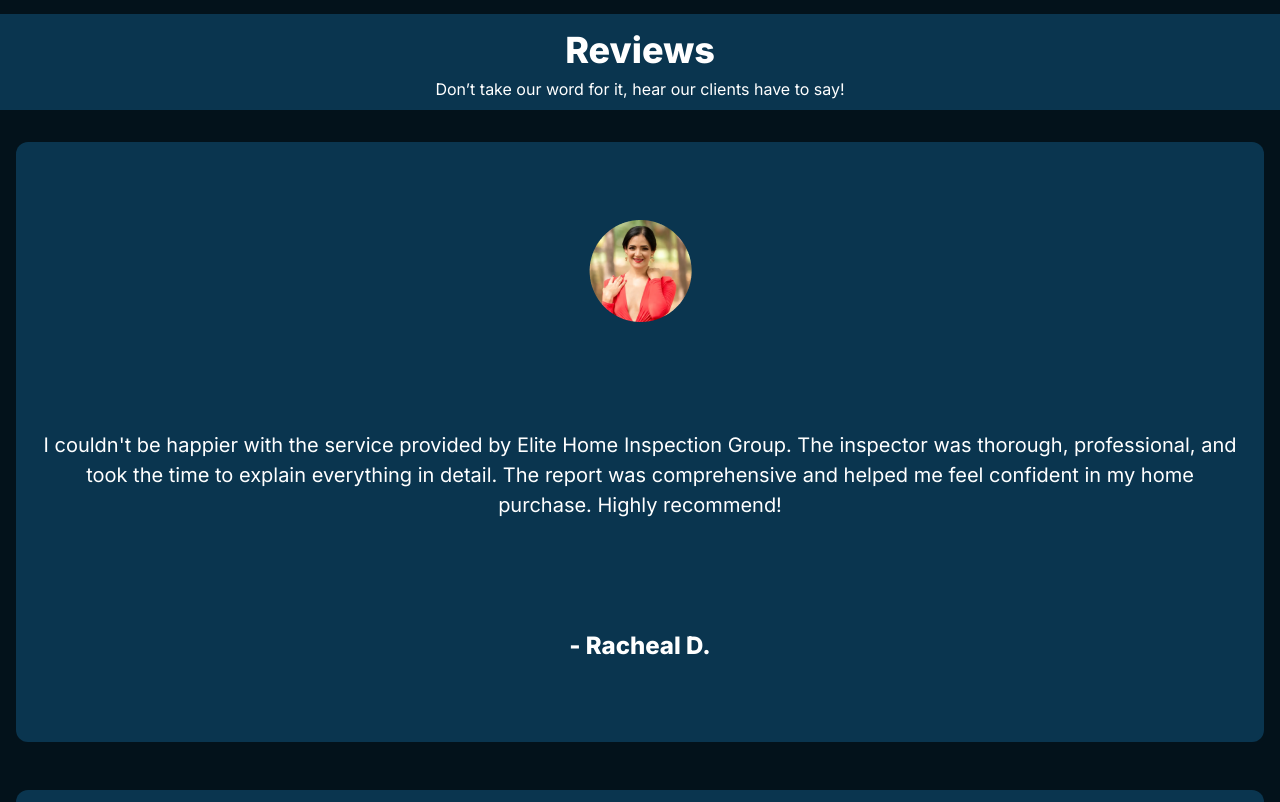
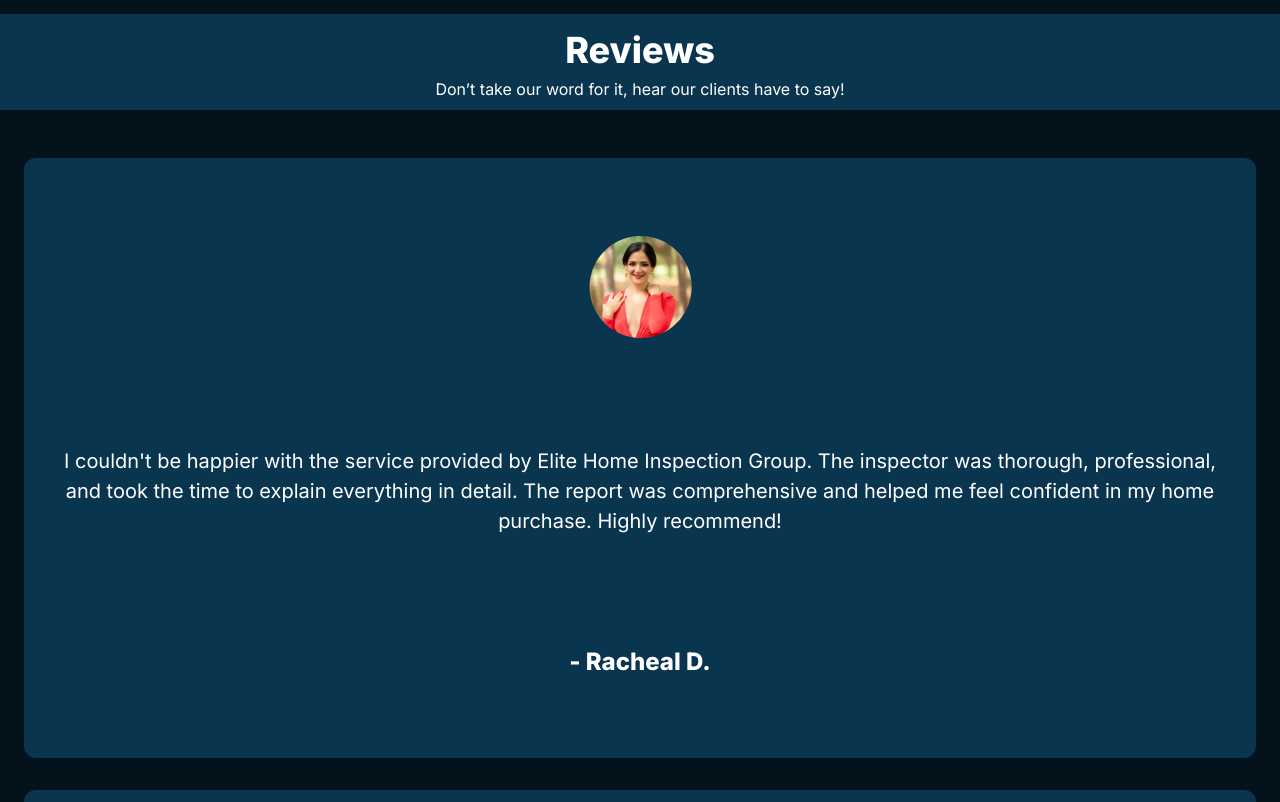
Before and after one commit to brighamdent/elite-inspections, a Next.js app: page / in a window 1280 px wide. Shown: the part 4860-5662 px from the top of the page. Built offline with nearby package versions, Linux system fonts and the light colour scheme.

Commit message:
faqs updates

```diff
--- a/src/components/Faqs.tsx
+++ b/src/components/Faqs.tsx
@@ -42,7 +42,7 @@
         <h1>FAQs</h1>
         <p>Need some answers?</p>
       </HomepageDivider>
-      <div className="mt-4">
+      <div className="mt-4 mb-5">
         {faqs.map((faq) => (
           <div className="flex items-center justify-between m-6 bg-royalblue rounded-xl h-24 p-6 text-left">
             <h3 className="w-5/6">{faq.question}</h3>
--- a/src/components/Reviews.tsx
+++ b/src/components/Reviews.tsx
@@ -32,8 +32,9 @@
         <h1>Reviews</h1>
         <p>Don’t take our word for it, hear our clients have to say!</p>
       </HomepageDivider>
+      <div className="mt-4 mb-6">
         {reviews.map((review) => (
-        <div className="flex flex-col items-center bg-royalblue rounded-xl p-6 h-[600px] justify-around mt-8 m-4">
+          <div className="flex flex-col items-center bg-royalblue rounded-xl p-6 h-[600px] justify-around mt-8 m-6">
             {" "}
             <Image src={review.photo} alt="" />
             <h3>{review.review}</h3>
@@ -41,5 +42,6 @@
           </div>
         ))}
       </div>
+    </div>
   );
 };
```
Lines whose indentation alone changed are shown as unchanged.
